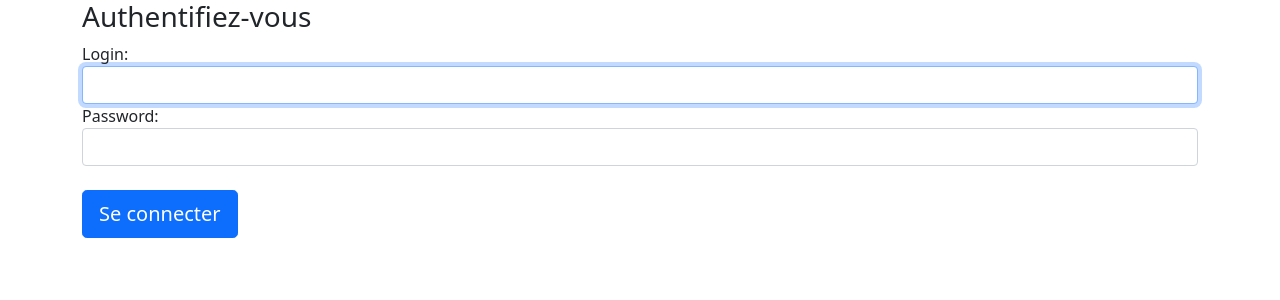
After one commit to SBDEV-FR/mediatekformation, a Symfony app: template templates/login/index.html.twig in a window 1280 px wide. The commit adds this page. Shown: the top 300 px of the page. Run offline with Twig, Linux system fonts and the light colour scheme; the template is opened without the code that fills it, so the values that code supplies are empty; some libraries are stand-ins or nearby versions.

Commit message:
keycloak fini

```diff
--- a/templates/base.html.twig
+++ b/templates/base.html.twig
@@ -9,6 +9,11 @@
     </head>
     <body>
         <!-- entête -->
+        <div class="container text-end">
+            {% if app.user %}
+                <a href="{{ path('logout') }}"> Se déconnecter</a>
+            {% endif %}
+        </div>
         {% block top %}{% endblock %}
         <!-- corps -->
         <div class="container">
--- /dev/null
+++ b/templates/login/index.html.twig
@@ -0,0 +1,19 @@
+{%   extends 'base.html.twig' %}
+{%   block body %}
+    {% if error %}
+        <div>{{ error.messageKey|trans(error.messageData, 'security') }}</div>
+    {% endif %}
+    <form action="{{ path('login') }}" method="post">
+    <h3>Authentifiez-vous</h3>
+    <label for="username"> Login:</label>
+    <input type="text" id="username" name="_username" value="{{ last_username }}"
+           class="form-control" required autofocus />
+
+    <label for="password">Password: </label>
+    <input type="password" id="password" name="_password"
+        class="form-control" required />
+    <input type="hidden" name="_csrf_token" value="{{  csrf_token('authenticate') }}">
+    <br />
+    <button class="btn btn-lg btn-primary" type="submit"> Se connecter</button>
+    </form>
+{% endblock %}
```
Also changed, not shown: src/Controller/LoginController.php (added, +32 -0 lines), 1 other file.
